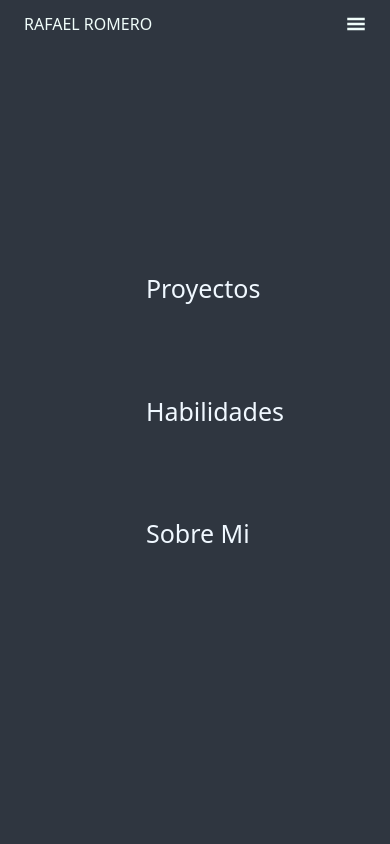
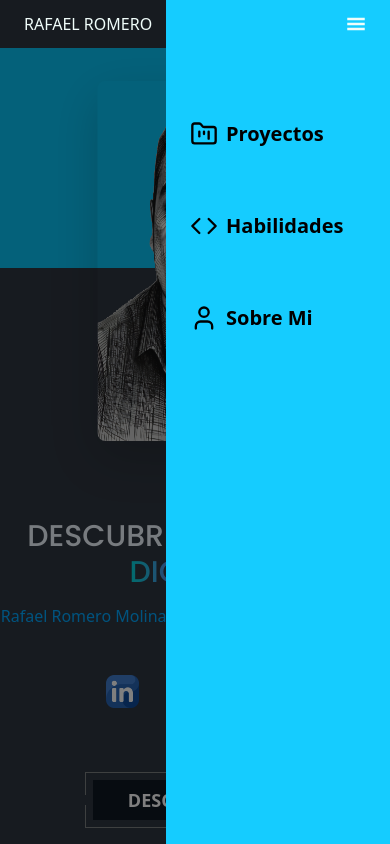
Before and after one commit to Reznov01/portafolio-web, a React (Vite) app: page / in a window 390 px wide. Both pictures are taken after a click on the icon 356 px from the left and 24 px from the top of the page. Shown: the top 844 px of the page. Built offline with nearby package versions, Linux system fonts and the light colour scheme; grey boxes are pictures that could not be loaded; what tailwindcss-animated would draw is missing.

Commit message:
change mobile menu to aside

```diff
--- a/src/components/footer/Footer.jsx
+++ b/src/components/footer/Footer.jsx
@@ -30,7 +30,7 @@ export default function Footer() {
 
           {/* Quick Links */}
           <div className="space-y-4  p-2 rounded-lg ">
-            <h3 className="text-xl font-bold border-b border-violet-500 pb-2 inline-block">Enlaces Rápidos</h3>
+            <h3 className="text-xl font-bold border-b border-violet-500 pb-2 inline-block">Navegacion</h3>
             <ul className="space-y-2 ">
               <li>
                 <a
--- a/src/components/header/HeaderHero.jsx
+++ b/src/components/header/HeaderHero.jsx
@@ -8,7 +8,7 @@ import "./header.css";
 export const HeaderHero = () => {
   return (
     <header
-      className="header  animation min-h-[852px]  flex flex-col lg:flex-row relative z-0 "
+      className="header  animation min-h-[852px]  flex flex-col lg:flex-row relative z-0 overflow-hidden "
       id="headerHero"
     >
       <div className="w-full min-h-[220px] lg:w-[20%] xl:w-[30%] lg:h-full bg-[#09c4f6]"></div>
--- a/src/components/menu/Menu.jsx
+++ b/src/components/menu/Menu.jsx
@@ -1,9 +1,9 @@
-import React, { useState } from "react";
+import React, { useState,useEffect } from "react";
+import { GiHamburgerMenu } from "react-icons/gi";
+import { FolderKanban, Code, User } from "lucide-react";
+import "./menu.css";
+import { motion } from "framer-motion";
 
-import { GiHamburgerMenu } from "react-icons/gi";
-import "./menu.css";
-
-import "./navModalStyle.css";
 
 export const Menu = () => {
   const [isOpen, setIsOpen] = useState(false);
@@ -12,13 +12,42 @@ export const Menu = () => {
     setIsOpen(!isOpen);
   };
 
+  // Efecto para bloquear el scroll cuando el menú está abierto
+  useEffect(() => {
+    if (isOpen) {
+      document.body.style.overflow = 'hidden'; // Bloquea el scroll
+    } else {
+      document.body.style.overflow = 'unset'; // Restaura el scroll
+    }
+
+    return () => {
+      document.body.style.overflow = 'unset'; // Asegúrate de limpiar el estilo cuando se desmonte
+    };
+  }, [isOpen]);
+
   return (
     <nav className=" sticky top-0 z-50">
-      <div className={` z-10 fixed ${isOpen ? "block" : "hidden"}`}>
-        {/* Nav mobile toggle options */}
-        <div className="navModal animate-fade-right animate-duration-200 animate-ease-out">
-          <ul className="navMobile">
-            <li className="nav-link">
+      {/* Overlay semi-transparente */}
+      <div
+        className={`fixed inset-0 bg-black/50 transition-opacity ${isOpen ? 'opacity-100' : 'opacity-0 pointer-events-none'}`}
+        onClick={navModal}
+      />
+      {/* Menú lateral */}
+      <motion.div
+  initial={{ x: "100%" }}
+  animate={{ x: isOpen ? 0 : "100%" }}
+  transition={{ type: "spring", stiffness: 300, damping: 30, delay: 0.1 }} // retraso para el menú lateral
+  className="fixed top-0 right-0 h-full w-56 bg-[#15ccff] overflow-hidden"
+>
+  <div className="h-full flex flex-col mt-16">
+    <ul className="text-xl text-black -ml-8">
+      {/* Animación para el primer enlace */}
+      <motion.li
+        className="my-5"
+        initial={{ opacity: 0, translateY: 10 }}
+        animate={{ opacity: 1, translateY: 0 }}
+        transition={{ duration: 0.3 }}
+      >
         <button
           onClick={() => {
             const element = document.getElementById("proyectosDiv");
@@ -27,11 +56,20 @@ export const Menu = () => {
             });
             navModal();
           }}
+          className="flex items-center gap-2 text-black font-bold text-xl w-full px-4 py-2 transition-all duration-300 hover:bg-black/10 active:bg-black/20 rounded-lg"
         >
+          <FolderKanban size={28} />
           Proyectos
         </button>
-            </li>
-            <li className="nav-link">
+      </motion.li>
+
+      {/* Animación para el segundo enlace */}
+      <motion.li
+        className="my-5"
+        initial={{ opacity: 0, translateY: 10 }}
+        animate={{ opacity: 1, translateY: 0 }}
+        transition={{ duration: 0.3, delay: 0.1 }} // pequeño retraso para el segundo enlace
+      >
         <button
           onClick={() => {
             const element = document.getElementById("habilidadesDiv");
@@ -40,11 +78,20 @@ export const Menu = () => {
             });
             navModal();
           }}
+          className="flex items-center gap-2 text-black font-bold text-xl w-full px-4 py-2 transition-all duration-300 hover:bg-black/10 active:bg-black/20 rounded-lg"
         >
+          <Code size={28} />
           Habilidades
         </button>
-            </li>
-            <li className="nav-link">
+      </motion.li>
+
+      {/* Animación para el tercer enlace */}
+      <motion.li
+        className="my-5"
+        initial={{ opacity: 0, translateY: 10 }}
+        animate={{ opacity: 1, translateY: 0 }}
+        transition={{ duration: 0.3, delay: 0.2 }} // pequeño retraso para el tercer enlace
+      >
         <button
           onClick={() => {
             const element = document.getElementById("certificadosDiv");
@@ -53,13 +100,15 @@ export const Menu = () => {
             });
             navModal();
           }}
+          className="flex items-center gap-2 text-black font-bold text-xl w-full px-4 py-2 transition-all duration-300 hover:bg-black/10 active:bg-black/20 rounded-lg"
         >
+          <User size={28} />
           Sobre Mi
         </button>
-            </li>
+      </motion.li>
     </ul>
   </div>
-      </div>
+</motion.div>
 
       <div className="container-fluid    bg-[#2f3640] ">
         <div className="padreNav ">
@@ -95,7 +144,7 @@ export const Menu = () => {
             </div>
             <div className="enlaces hidden lg:block">
               <ul className="nav text-xl">
-                <li className="nav-link  ">
+                <li className="nav-link   ">
                   <button
                     onClick={() => {
                       const element = document.getElementById("proyectosDiv");
@@ -103,6 +152,7 @@ export const Menu = () => {
                         behavior: "smooth",
                       });
                     }}
+                    className="btnHover"
                   >
                     Proyectos
                   </button>
@@ -115,6 +165,7 @@ export const Menu = () => {
                         behavior: "smooth",
                       });
                     }}
+                    className="btnHover"
                   >
                     Habilidades
                   </button>
@@ -127,6 +178,7 @@ export const Menu = () => {
                         behavior: "smooth",
                       });
                     }}
+                    className="btnHover"
                   >
                     Sobre Mi
                   </button>
--- a/src/components/menu/menu.css
+++ b/src/components/menu/menu.css
@@ -1,4 +1,4 @@
-ul li button {
+.btnHover {
   border: none;
   color: aliceblue;
   margin-left: 8px;
@@ -7,7 +7,7 @@ ul li button {
   padding-bottom: 4px;
 }
 
-ul li button:hover {
+.btnHover:hover {
   transform: translateY(-2px);
   border-bottom: 1px solid rgba(2, 179, 255, 0.807);
 }
--- a/src/components/menu/navModalStyle.css
+++ /dev/null
@@ -1,17 +0,0 @@
-.navModal {
-  position: fixed;
-  bottom: 0;
-  min-width: 100vw;
-  min-height: 100vh;
-  background-color: #2f3640;
-  z-index: 1;
-  transition: all ease 0.4s;
-  display: flex;
-  justify-content: center;
-  align-items: center;
-}
-
-.navMobile li {
-  font-size: 25px;
-  padding: 40px 0;
-}
--- a/src/components/proyectos/Proyectos.jsx
+++ b/src/components/proyectos/Proyectos.jsx
@@ -5,11 +5,8 @@ import wave from "../../assets/img/portafolio/wave.svg";
 import { Card } from "../proyectos/cards/Card";
 import imgProyecto1 from "../../assets/img/portafolio/searchTool.png";
 import cardModalAppHunter from "../../assets/img/portafolio/appHunter.png";
-
 import imgProyecto2 from "../../assets/img/portafolio/proyectoDotDager.png";
-
 import imgProyecto3 from "../../assets/img/portafolio/proyectoInformatica.png";
-
 import git from "../../assets/img/habilidades/a1.png";
 import node from "../../assets/img/habilidades/a5.png";
 import react from "../../assets/img/habilidades/a3.png";
@@ -21,21 +18,19 @@ import electron from "../../assets/img/habilidades/a9.png";
 import tailwind from "../../assets/img/habilidades/tailwind.png";
 import CardModal from "./modal/CardModal";
 import { MdClose } from "react-icons/md";
-import { motion } from "framer-motion";
+import { motion } from "motion/react";
 
 export const Proyectos = () => {
   const [showInfoProyect, setShowInfoProyect] = useState(false);
   const [proyectId, setProyectId] = useState(null);
 
   useEffect(() => {
-    // Agregar o eliminar la clase según el estado del modal
     if (showInfoProyect) {
       document.body.classList.add("no-scroll");
     } else {
       document.body.classList.remove("no-scroll");
     }
 
-    // Limpiar la clase al desmontar el componente
     return () => {
       document.body.classList.remove("no-scroll");
     };
@@ -101,7 +96,7 @@ export const Proyectos = () => {
         );
 
       default:
-        return null; // Si no coincide, no muestra nada.
+        return null;
     }
   };
 
@@ -112,9 +107,9 @@ export const Proyectos = () => {
 
       <div className="container md:pb-20 xl:-mb-40" id="proyectosDiv">
         <div className="titleProyectos">
-          <h2 initial={{ opacity: 0 }} whileInView={{ opacity: 1 }}>
+          <motion.h2 initial={{ opacity: 0 }} whileInView={{ opacity: 1 }}>
             Proyectos
-          </h2>
+          </motion.h2>
         </div>
       </div>
       <div className="proyectosCards proyectos md:-mb-28 ">
@@ -198,7 +193,6 @@ export const Proyectos = () => {
           </div>
         </motion.div>
         <div className="z-10 gap-3 flex flex-col xl:flex-row flex-wrap">
-
           <motion.div
             initial={{ x: "-90%", opacity: 0 }}
             whileInView={{ opacity: 1, x: 0, transition: { duration: 0.5 } }}
@@ -247,7 +241,6 @@ export const Proyectos = () => {
 
       <div
         onClick={(e) => {
-          // Verifica que el clic fue en el contenedor principal, no en el contenido interno
           if (e.target === e.currentTarget) {
             setShowInfoProyect(false);
           }
@@ -259,8 +252,6 @@ export const Proyectos = () => {
         }`}
       >
         <div className="bg-[#0f0f10] w-11/12 h-[90vh] max-w-4xl p-6 rounded-lg shadow-lg relative border-x-2 border-x-gray-500 mt-10 overflow-y-scroll scrollbar-thin scrollbar-thumb-gray-700 scrollbar-track-gray-900 scrollbar-thumb-rounded-full scrollbar-track-rounded-full animate-fade-down animate-duration-300 ">
-          {/* Botón para cerrar el modal */}
-
           <button
             type="button"
             onClick={() => setShowInfoProyect(false)}
```
Lines whose indentation alone changed are shown as unchanged.
